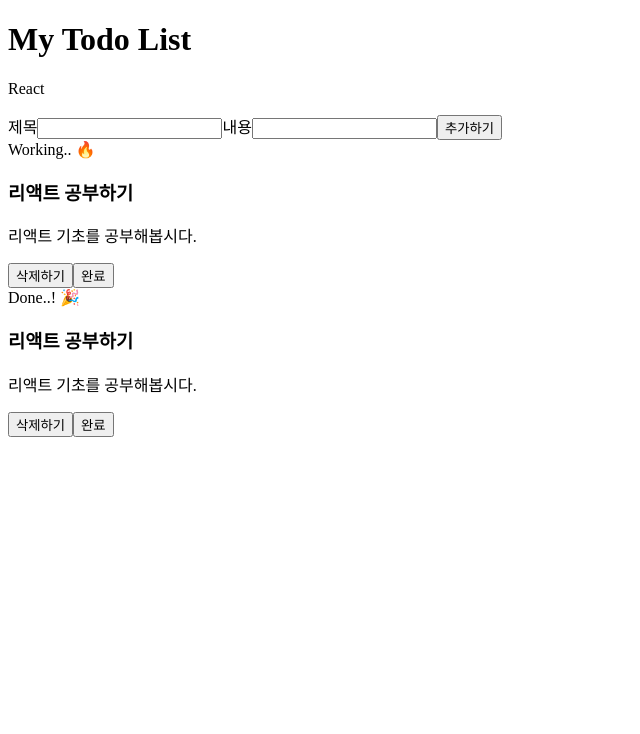
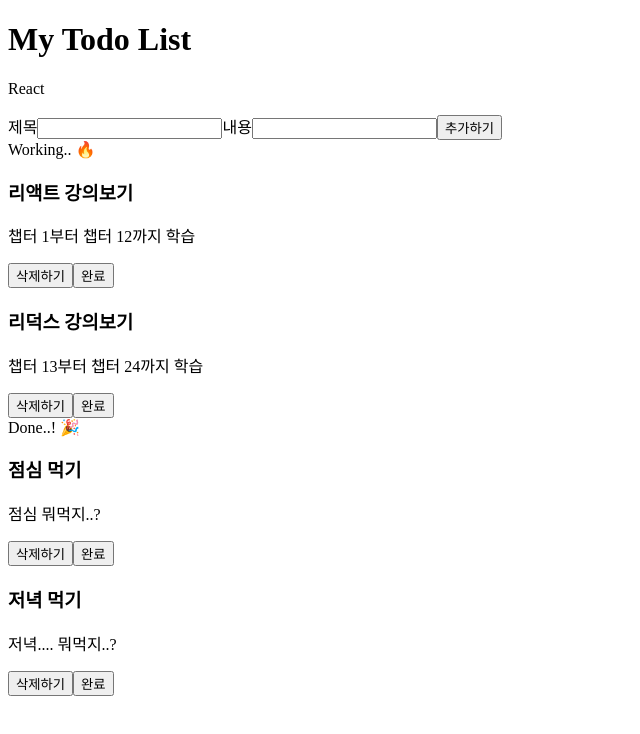
Before and after one commit to MyungAe/hanghae99-todolist-service, a React (Create React App) app: page / in a window 1280 px wide. Shown: the top 734 px of the page, without its empty margins (0-640 px from the left). Built offline with nearby package versions, Linux system fonts and the light colour scheme.

Commit message:
feat(components, redux): redux를 이용해 todo의 삭제하기, 완료 버튼 구현 완료

```diff
--- a/src/App.jsx
+++ b/src/App.jsx
@@ -3,8 +3,6 @@ import Form from 'components/Form';
 import TodoList from 'components/TodoList';
 
 function App() {
-  // const makeTodo = useSelector(state => state.makeTodo);
-
   return (
     <>
       <Header />
--- a/src/components/Card.jsx
+++ b/src/components/Card.jsx
@@ -1,11 +1,29 @@
-function Card() {
+import { useDispatch } from 'react-redux';
+import { isnt_done_todo, is_done_todo } from 'redux/modules/todoList';
+
+function Card({ todo }) {
+  const dispatch = useDispatch();
+
+  console.log(todo);
   return (
     <>
       <article>
-        <h1>리액트 공부하기</h1>
-        <p>리액트 기초를 공부해봅시다.</p>
-        <button>삭제하기</button>
-        <button>완료</button>
+        <h1>{todo.title}</h1>
+        <p>{todo.body}</p>
+        <button
+          onClick={() => {
+            dispatch(isnt_done_todo(todo.id - 1));
+          }}
+        >
+          삭제하기
+        </button>
+        <button
+          onClick={() => {
+            dispatch(is_done_todo(todo.id - 1));
+          }}
+        >
+          완료
+        </button>
       </article>
     </>
   );
--- a/src/components/TodoList.jsx
+++ b/src/components/TodoList.jsx
@@ -1,17 +1,48 @@
 import Card from './Card';
+import { useSelector } from 'react-redux';
 
 // 한 번에 두 개의 컴포넌트를 렌더할 수 있을까?
 // map 함수 한 번 사용해서 working 리스트 렌더해보기
 function TodoList() {
+  const todoList = useSelector(state => state.todoList);
+
+  const filterTodoList = (list, condition) => {
+    const contidionTrueArray = [];
+    const contidionFalseArray = [];
+
+    list.forEach(object => {
+      if (object.isDone) contidionTrueArray.push(object);
+      if (!object.isDone) contidionFalseArray.push(object);
+    });
+
+    if (condition) {
+      return contidionTrueArray;
+    }
+
+    if (!condition) {
+      return contidionFalseArray;
+    }
+  };
+
   return (
     <>
       <section>
         Working.. 🔥
-        <Card />
+        {filterTodoList(todoList, false).map(todo => (
+          <Card
+            key={todo.id}
+            todo={todo}
+          />
+        ))}
       </section>
       <section>
         Done..! 🎉
-        <Card />
+        {filterTodoList(todoList, true).map(todo => (
+          <Card
+            key={todo.id}
+            todo={todo}
+          />
+        ))}
       </section>
     </>
   );
--- a/src/index.js
+++ b/src/index.js
@@ -2,5 +2,12 @@ import React from 'react';
 import ReactDOM from 'react-dom/client';
 import App from 'App';
 
+import { Provider } from 'react-redux';
+import store from 'redux/config/configStore';
+
 const root = ReactDOM.createRoot(document.getElementById('root'));
-root.render(<App />);
+root.render(
+  <Provider store={store}>
+    <App />
+  </Provider>
+);
--- /dev/null
+++ b/src/redux/config/configStore.js
@@ -0,0 +1,7 @@
+import { createStore, combineReducers } from 'redux';
+import todoList from 'redux/modules/todoList';
+
+const rootReducer = combineReducers({ todoList });
+const store = createStore(rootReducer);
+
+export default store;
--- /dev/null
+++ b/src/redux/modules/todoList.js
@@ -0,0 +1,72 @@
+const initialState = [
+  {
+    id: 1,
+    title: '리액트 강의보기',
+    body: '챕터 1부터 챕터 12까지 학습',
+    isDone: false,
+  },
+  {
+    id: 2,
+    title: '점심 먹기',
+    body: '점심 뭐먹지..?',
+    isDone: true,
+  },
+  {
+    id: 3,
+    title: '리덕스 강의보기',
+    body: '챕터 13부터 챕터 24까지 학습',
+    isDone: false,
+  },
+  {
+    id: 4,
+    title: '저녁 먹기',
+    body: '저녁.... 뭐먹지..?',
+    isDone: true,
+  },
+];
+
+const ADD_TODO = 'ADD_TODO';
+const IS_DONE_TODO = 'IS_DONE_TODO';
+const ISNT_DONE_TODO = 'ISNT_DONE_TODO';
+
+export const add_todo = payload => {
+  return {
+    type: ADD_TODO,
+    payload: payload,
+  };
+};
+
+export const is_done_todo = id => {
+  return {
+    type: IS_DONE_TODO,
+    payload: id,
+  };
+};
+
+export const isnt_done_todo = id => {
+  return {
+    type: ISNT_DONE_TODO,
+    payload: id,
+  };
+};
+
+const todoListReducer = (state = initialState, action) => {
+  switch (action.type) {
+    case ADD_TODO:
+      return state;
+    case IS_DONE_TODO:
+      state[action.payload]['isDone'] = true;
+      //   console.log(action.payload, state[action.payload]);
+      //   console.log(state);
+      return [...state];
+    case ISNT_DONE_TODO:
+      state[action.payload]['isDone'] = false;
+      //   console.log(action.payload, state[action.payload]);
+      //   console.log(state);
+      return [...state];
+    default:
+      return state;
+  }
+};
+
+export default todoListReducer;
```
